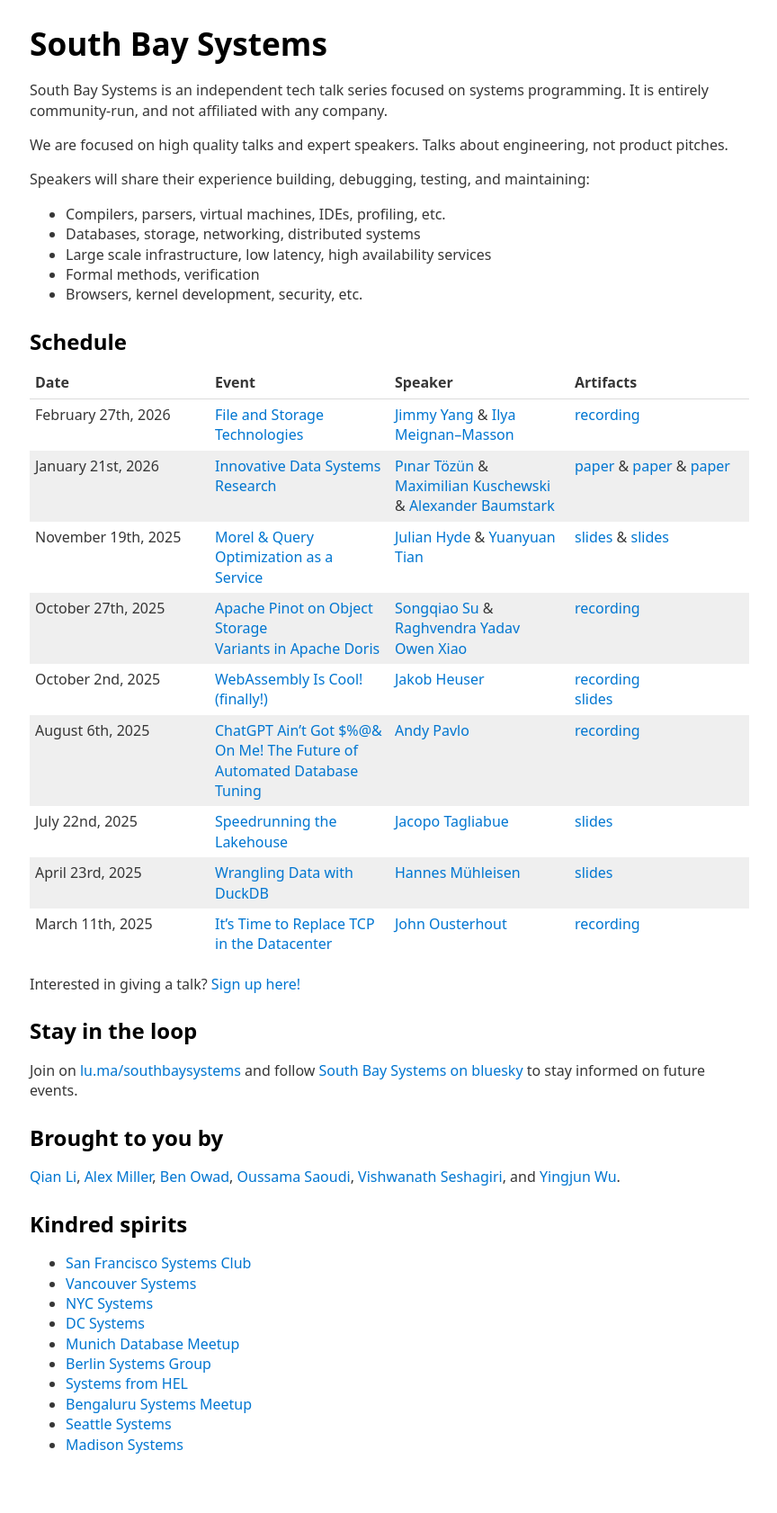
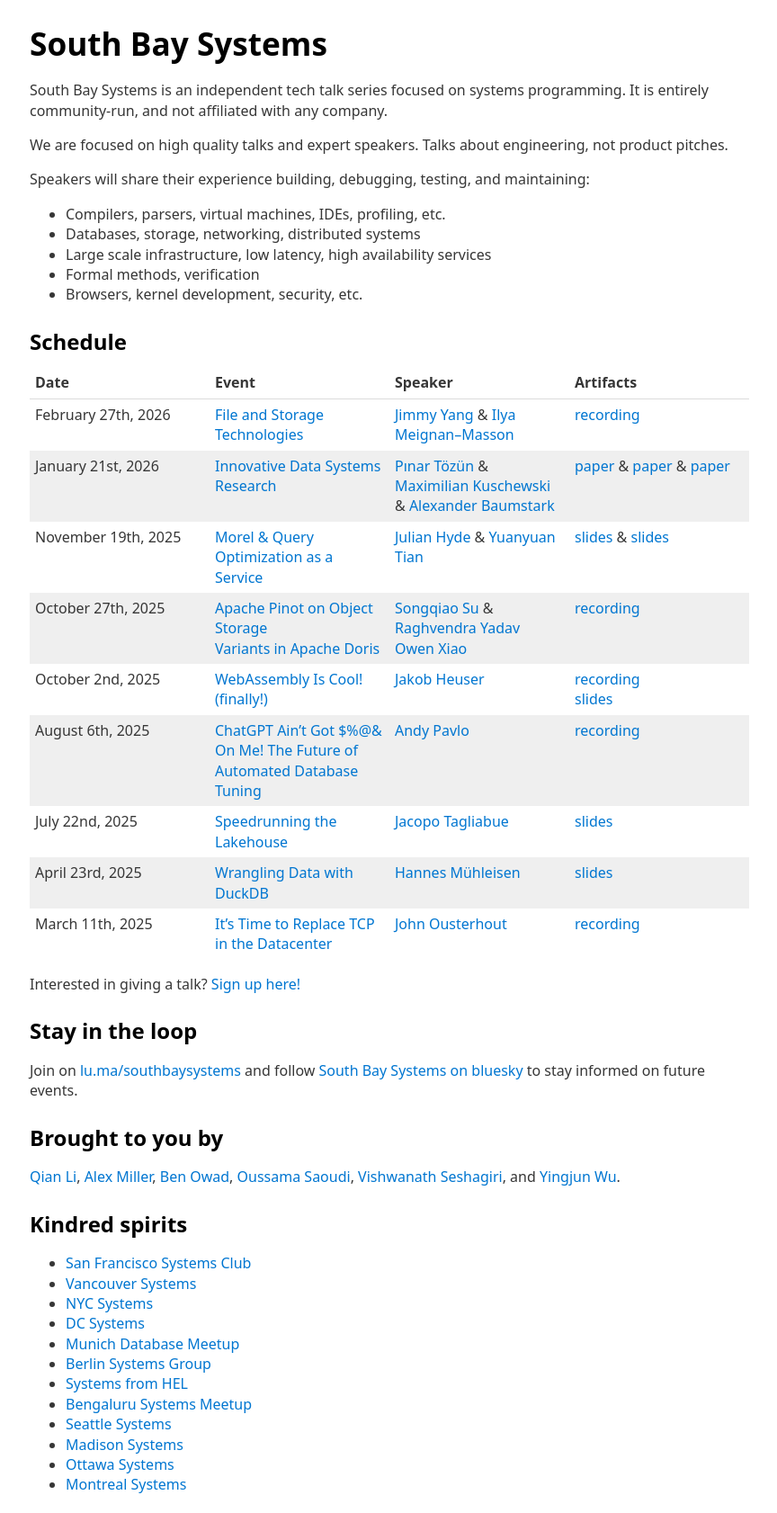
Before and after one commit to thisismiller/southbaysystems.xyz, a Jekyll site: the page built from index.markdown, in a window 1280 px wide. Shown: the whole page at 90% size, without its empty margins (207-1071 px from the left). Built offline with Jekyll 4.4.1, drawn with Linux system fonts in a browser that asks for light colours; before the commit the page ends 1637 px from its top, so only the background shows below that.

Commit message:
Add more friends

```diff
--- a/index.markdown
+++ b/index.markdown
@@ -60,3 +60,5 @@
 * [Bengaluru Systems Meetup](https://twitter.com/BengaluruSys)
 * [Seattle Systems](https://seattlesystems.xyz/)
 * [Madison Systems](https://madisonsystems.xyz/)
+* [Ottawa Systems](https://ottawasystems.xyz/)
+* [Montreal Systems](https://montreal.systems/)
```
